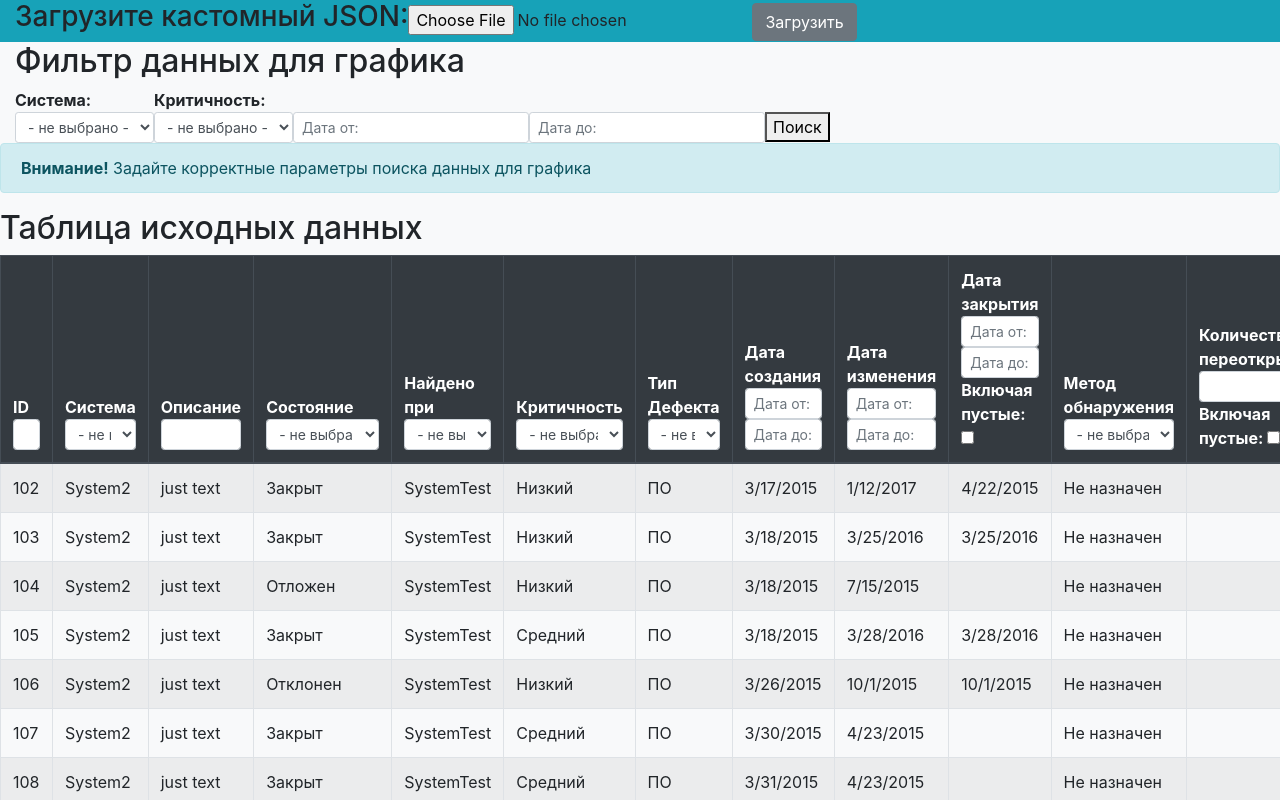
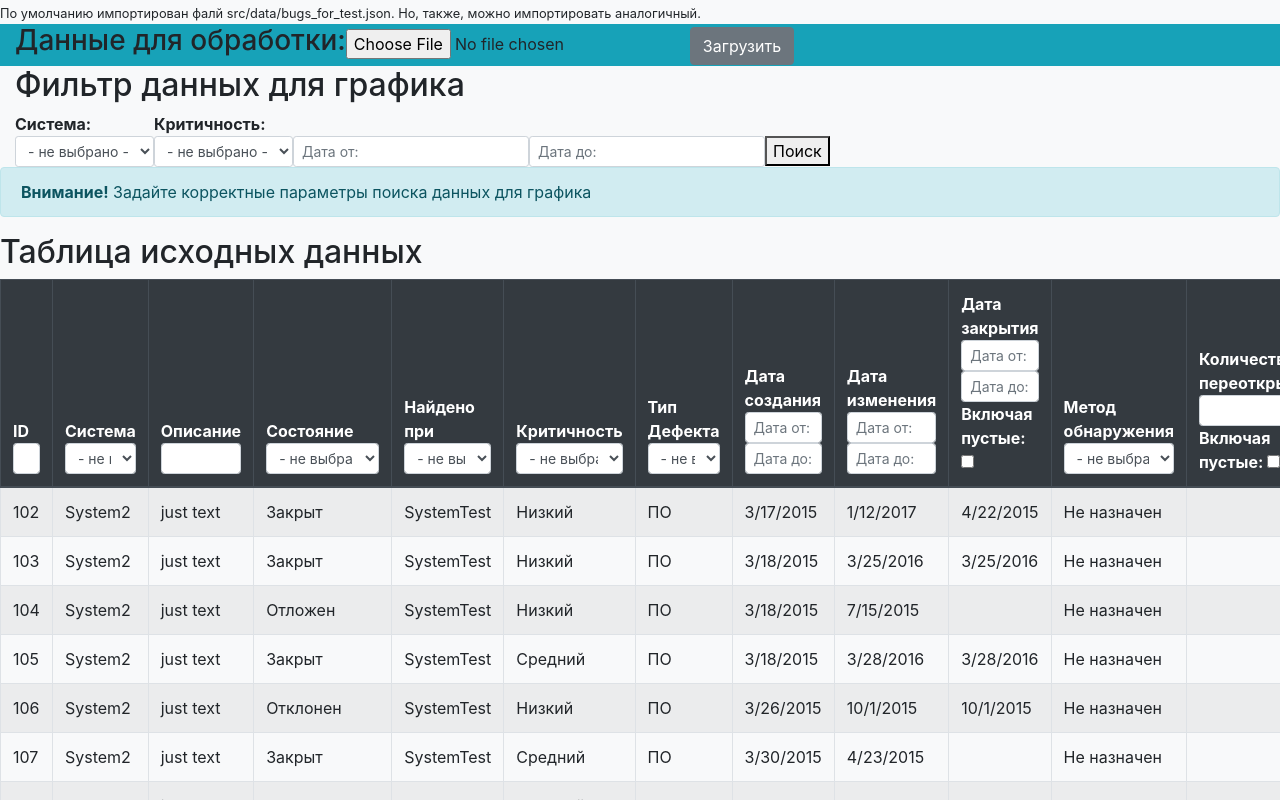
Before and after one commit to someSOAP/BugStatistic, a React (Create React App) app: page / in a window 1280 px wide. Shown: the top 800 px of the page. Built offline with nearby package versions, Linux system fonts and the light colour scheme.

Commit message:
Подправил заголовок

```diff
--- a/src/App.js
+++ b/src/App.js
@@ -109,8 +109,9 @@ class App extends Component {
     const { xAxisLabels, yAxisValues, system, criticalness } = state.chartData
     return (
       <div className="wrapper bg-light">
+      <small>По умолчанию импортирован фалй src/data/bugs_for_test.json. Но, также, можно импортировать аналогичный.</small>
       <div className = "container-fluid bg-info">
-        <h3 className = 'd-inline-block'>Загрузите кастомный JSON:  </h3>
+        <h3 className = 'd-inline-block'>Данные для обработки:{" "} </h3>
         <input
             className = 'd-inline form-control-fil'
             type="file"
@@ -119,7 +120,8 @@ class App extends Component {
         />
         <button
           className = 'btn btn-secondary'
-          onClick = {this.loadFile}>Загрузить</button>
+          onClick = {this.loadFile}>Загрузить
+        </button>
       </div>
         <Filters
           options = {options}
```
